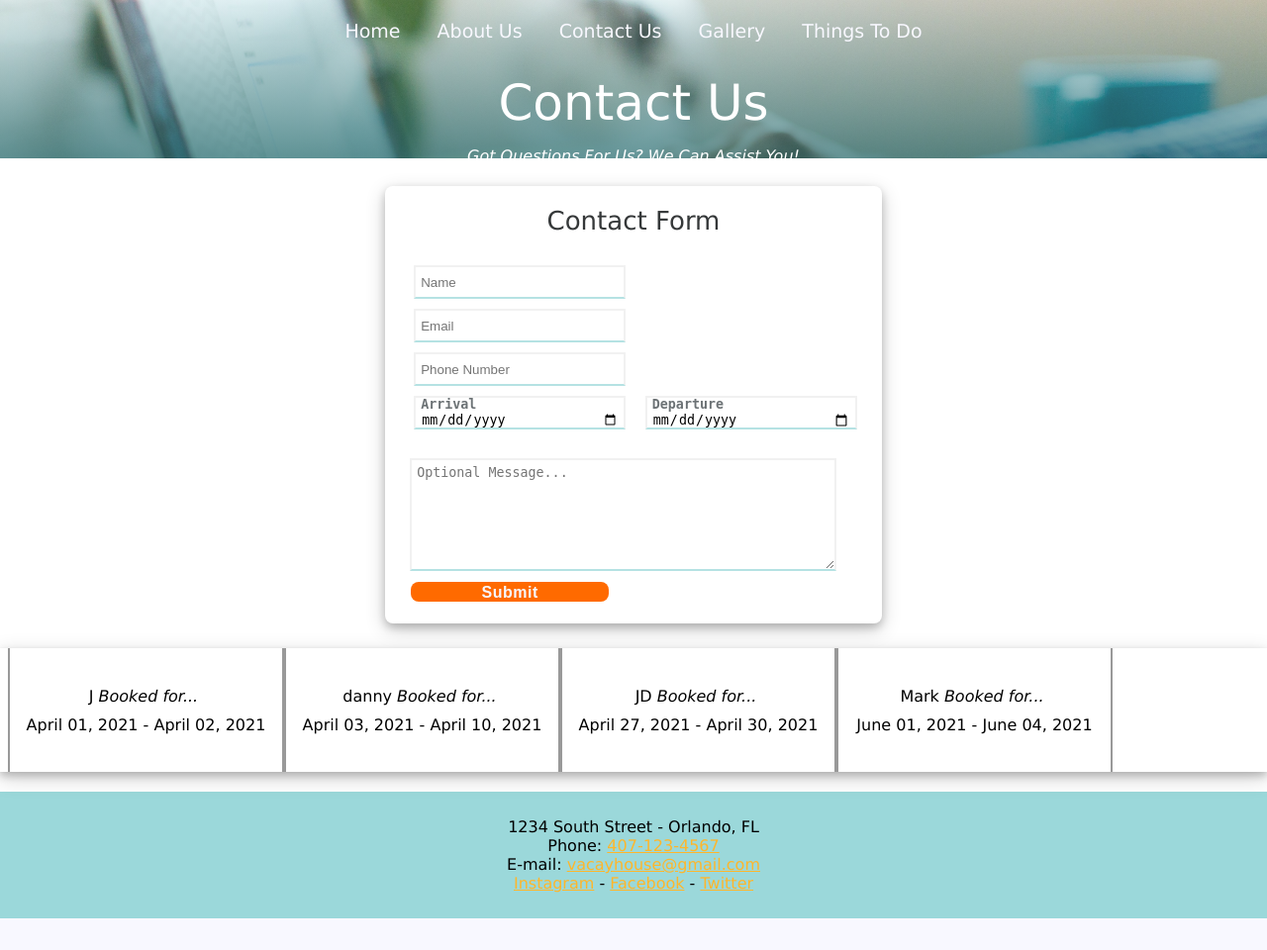
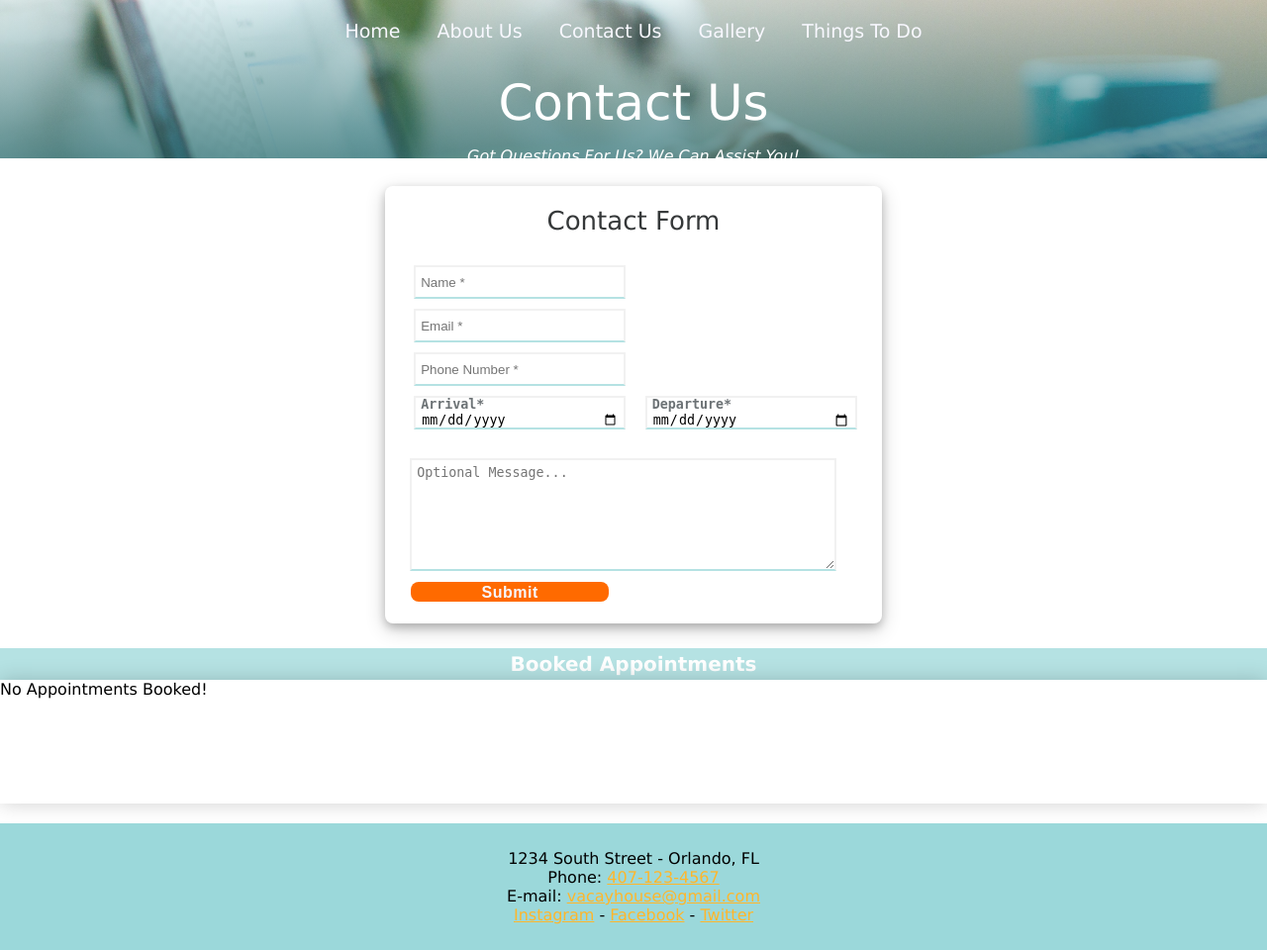
Before and after one commit to Weegee5859/airbnb_booking_website, a PHP site: page /contact.php in a window 1280 px wide. Shown: the whole page at 99% size. Before the commit the page ends 928 px from the top, so only its background shows below. Run offline with PHP 8.4, Linux system fonts and the light colour scheme.

Commit message:
Contact Page Updated CSS
-booked appointments css added
-booked appointment names now only show the first letter of each name
-updated css of contact form

```diff
--- a/final_website/html/appointments.php
+++ b/final_website/html/appointments.php
@@ -4,17 +4,16 @@
 	}
 
 	function saveAppointment($data) {
-		$fp = fopen('appointments/myFile.json', 'w');
+		$fp = fopen(getFileDir(), 'w');
 			fwrite($fp, json_encode($data));
 		fclose($fp);
-		print_r("saved!");
 		//file_put_contents('myFile.json', $data);
 	}
 
 	//returns json by default, otherwise returns file contents
 	//has default file dir
-	function loadAppointments($file_dir='appointments/myFile.json') {
-		if ( file_exists($file_dir) ) return file_get_contents($file_dir);
+	function loadAppointments() {
+		if ( file_exists(getFileDir()) ) return file_get_contents(getFileDir());
 		print_r("No Appointments Booked!");
 		return null;
 	}
@@ -22,7 +21,7 @@
 	//check if form dates are valid
 	// e.g. departure date cant be before the arrival date
 	function appointmentValid($form) {
-		if ($form['departure'] <= $form['arrival']) return false;
+		if ($form['departure'] < $form['arrival']) return false;
 		return true;
 	}
 
@@ -30,29 +29,13 @@
 	function appointmentAvailable($json_file,$form) {
 		//check if arrival/depature dates are valid (depature date can't be before arrival date)
 		foreach($json_file as $value) {
-			//submitted dates cannot be more than or equal to
-			if ($form['arrival'] <= $value['departure']) {
-				if ($form['departure'] >= $value['arrival']) {
-					/*
-					print("ERROR: Appointment already booked for that day. :(");
-					print_r("<br>Your Booking: ");
-					print_r($form['arrival']);
-					print_r(" - ");
-					print_r($form['departure']);
-					print_r("<br>Conflicting Booking: ");
-					print_r($value['arrival']);
-					print_r(" - ");
-					print_r($value['departure']);
-					echo "<br>";
-					*/
-					return false;
-				}
-			}
+			//checks if the current appointment clashes with any of the bookings
+			if ($form['arrival'] <= $value['departure'] && $form['departure'] >= $value['arrival']) return false;
 		}
 		return true;
 	}
 
-	function addAppointment($form) {
+	function bookAppointment($form) {
 		// if appointment dates are invalid
 		if ( !appointmentValid($form) ) return 'Invalid Appointment dates. Departure date cannot come before arrival date.';
 		//if file exist, load it as $loaded
@@ -85,12 +68,13 @@
 		//iterate through appointments
 		foreach($load as $value) {
 			//format dates
-			$arrival_d = (new DateTime($value['arrival']))->format('F d, Y');
-			$departure_d = (new DateTime($value['departure']))->format('F d, Y');
+			$arrival_d = (new DateTime($value['arrival']))->format('M d, Y');
+			$departure_d = (new DateTime($value['departure']))->format('M d, Y');
 			//add divs to .booking_list
-			echo '<div class="booking">
-					<p>'.$value['name'].'<i>Booked for...</i>'.'</p>
+			echo '<div id="booking">
+					<p><b>'.ucfirst($value['name'][0]).'</b><i> Booked for...</i>'.'</p>
 					<p>'.$arrival_d.' - '.$departure_d.'</p>
+					<div id="from_to_line"></div>
 				</div>';
 		}
 	}
--- a/final_website/html/appointments/myFile.json
+++ /dev/null
@@ -1 +0,0 @@
-[{"name":"J","email":"M@G","phone":"4","arrival":"2021-04-01","departure":"2021-04-02","textarea":"my msg","submit":"Submit"},{"name":"danny","email":"d@d","phone":"4071234567","arrival":"2021-04-03","departure":"2021-04-10","textarea":"heyyyyyyyyyyyyy","submit":"Submit"},{"name":"JD","email":"W@G","phone":"4071234567","arrival":"2021-04-27","departure":"2021-04-30","textarea":"MY MESSAGE","submit":"Submit"},{"name":"Mark","email":"g@G","phone":"4071234567","arrival":"2021-06-01","departure":"2021-06-04","textarea":"more msgs","submit":"Submit"}]
--- a/final_website/html/contact.php
+++ b/final_website/html/contact.php
@@ -12,7 +12,6 @@
 	<link rel="stylesheet" href="css/stylesheet.css" />
 	<link rel="stylesheet" href="css/contact.css">
 	<?php include 'appointments.php';?>
-
 </head>
 	<!--include header_with_banner.html-->
 	<?php include 'header_with_banner.html';?>
@@ -20,22 +19,22 @@
 	<!--<h1>Contact Us</h1>-->
 	<!--<h3>Got Questions For Us? We Can Assist You!</h3>-->
 	<!--Form Fields-->
-	<div class="contact_container">
+	<div id="contact_container">
 		<form id="my_form" method="POST" enctype="multipart/form-data" autocomplete="off">
 			<label class="formLabel">
-				<input type="text" name="name" class="formInput" placeholder="Name" required>
+				<input type="text" name="name" class="formInput" placeholder="Name *" required>
 				<br> </label>
 			<label class="formLabel">
-				<input type="email" name="email" class="formInput" placeholder="Email" required>
+				<input type="email" name="email" class="formInput" placeholder="Email *" required>
 				<br> </label>
 			<label class="formLabel">
-				<input type="tel" name="phone" class="formInput" placeholder="Phone Number" required>
+				<input type="tel" name="phone" class="formInput" placeholder="Phone Number *" required>
 				<br> </label>
 			<label class="formLabel">
-				<input type="date" name="arrival" class="formInput" id="input_arrival" placeholder="f" required>
+				<input type="date" name="arrival" class="formInput" id="input_arrival" min="<?php echo date('Y-m-d'); ?>" required>
 				 </label>
 			<label class="formLabel">
-				<input type="date" name="departure" class="formInput" id="input_departure" required>
+				<input type="date" name="departure" class="formInput" id="input_departure" min="<?php echo date('Y-m-d'); ?>" required>
 				<br> </label>
 			<label class="formLabel">
 				<br>
@@ -45,22 +44,20 @@
 				<input type="submit" name="submit" id="submit" class="formInput">
 			</label>
 		</form>
-		<div class="booking_list">
+		<p id="booking_title">Booked Appointments</p>
+		<div id="booking_list">
 			<!-- Display booked appointments at bottom of page-->
 			<?php
-				print(displayAppointments());
+				print_r(displayAppointments());
 			?>
 		</div>
 	</div>
-
 		<?php
 			//if form was successfully submitted
 			if (isset($_POST["submit"])) {
-				echo "<div> Managing Appointments...</div><br>";
-				print_r(addAppointment($_POST));
+				print_r(bookAppointment($_POST));
 			}
 		?>
-
 	<?php include 'footer.html';?>
 </body>
 <script src="js/contact.js"></script>
--- a/final_website/html/css/contact.css
+++ b/final_website/html/css/contact.css
@@ -16,37 +54,73 @@
 	background-image: linear-gradient(#b5e2e340, #296d70B4), url("../resources/contact_banner.jpg");
 	background-position: left;
 }
- label.formLabel {
-	font-weight: bold;
-	padding-left: 4px;
+
+#booking {
+	align-content: center;
+	align-items: center;
+	justify-content: center;
+	display: flex;
+	border-left: 2px solid rgba(0,0,0,0.4);
+	border-right: 2px solid rgba(0,0,0,0.4);
+	height: 100%;
+	flex: 1 0 auto;
+	flex-direction: column;
+	text-align: center;
+	margin: 0px;
+	padding: 4px;
+	width: 275px;
+	min-width: 275px;
 }
 
-input {
-	width: 200px;
-	height: 20px;
+#booking_list {
+	display: flex;
+	align-self: stretch;
+	box-shadow: 0 0px 0px 0 rgba(0, 0, 0, 0.2), 0 0px 20px 0 rgba(0, 0, 0, 0.19);
+	height: 125px;
+	margin: 0px;
+	margin-bottom: 20px;
+	padding: 0px;
+	overflow-x: scroll;
+	overflow-y: hidden;
 }
 
-textarea {
-	height: 100px;
+#booking_title {
+	align-self: stretch;
+	background-color: #b5e2e3;
+	color: white;
+	display: flex;
+	font-size: 20px;
+	font-weight: bold;
+	justify-content: center;
+	box-shadow: 0 0px 0px 0 rgba(0, 0, 0, 0.2), 0 0px 0px 0 rgba(0, 0, 0, 0.19);
+	margin: 0px;
+	padding: 4px;
 }
 
-form::before {
-	display: block;
-	color: #353839;
-	content: "Contact Form";
-	font-size: 26px;
-	text-align: center;
-	margin-bottom: 25px;
+#from_to_line {
+	height: 4px;
+	background: #ff6a00;
+	width: 70%;
+	margin-bottom: 30px;
+}
+
+#from_to_line::before, #from_to_line::after {
+	border-radius: 10px;
+	background-color: #ff6a00;
+	color: white;
+	content: 'A';
+	font-weight: bold;
+	float: left;
+	height: 21px;
+	margin-top: -10px;
+	width: 21px;
 }
 
 
-form {
-	border-radius: 8px;
-	box-shadow: 0 4px 8px 0 rgba(0, 0, 0, 0.2), 0 6px 20px 0 rgba(0, 0, 0, 0.19);
-	margin: 8px;
-	margin-bottom: 25px;
-	padding: 20px;
-	max-width: 500px;
+#from_to_line::after {
+	background-color:  #ff6a00;
+	content: 'D';
+	float: right;
 }
 
 #input_arrival, #input_departure {
@@ -56,15 +130,15 @@
 #input_arrival::before, #input_departure::before {
 	font-weight: bold;
 	color: #6c7275;
-	padding-right: 5px;
+	padding-right: 2px;
 }
 
 #input_arrival::before {
-	content: "Arrival";
+	content: "Arrival*";
 }
 
 #input_departure::before {
-	content: "Departure"
+	content: "Departure*"
  }
 
 /* Submit button */
@@ -85,45 +159,9 @@
 	background-color: #ffb62a;
 }
 
-.contact_container {
+#contact_container {
 	display: flex;
 	margin: auto;
 	flex-direction: column;
 	align-items: center;
 }
-.booking_list {
-	display: flex;
-	align-self: stretch;
-	box-shadow: 0 4px 8px 0 rgba(0, 0, 0, 0.2), 0 6px 20px 0 rgba(0, 0, 0, 0.19);
-	height: 125px;
-	margin: 0px;
-	margin-bottom: 20px;
-	padding: 0px;
-	padding-left: 8px;
-	padding-right: 8px;
-	overflow-x: scroll;
-}
-
-.booking {
-	justify-content: center;
-	display: flex;
-	border-left: 2px solid rgba(0,0,0,0.4);
-	border-right: 2px solid rgba(0,0,0,0.4);
-	height: 100%;
-	flex-direction: column;
-	text-align: center;
-	margin: 0px;
-	padding: 0px;
-	width: 275px;
-	min-width: 275px;
-}
-
-.booking * {
-	margin: 5px;
-
-}
-
-
-h1, h3 {
-	text-align: center;
-}
--- a/final_website/html/css/stylesheet.css
+++ b/final_website/html/css/stylesheet.css
@@ -12,18 +12,18 @@
 
 /* Track */
 ::-webkit-scrollbar-track {
-	background: #f1f1f1;
+	background: #e6e6e6;
 }
 
 /* Handle */
 ::-webkit-scrollbar-thumb {
-	background: #6c7275;
+	background: #5e7682;
 	border-radius: 10px;
 }
 
 /* Handle Hover */
 ::-webkit-scrollbar-thumb:hover {
-	background: #5e7682;
+	background: #7a929f;
 }
 
 a:link {
@@ -55,7 +55,7 @@
 }
 
 input:focus, textarea:focus {
-	border-bottom: 2px solid #296d7020;
+	border-bottom: 2px solid #389294;
 }
 
 /*
```
Also changed, not shown: other parts of final_website/html/css/contact.css (+38 -0 lines).
